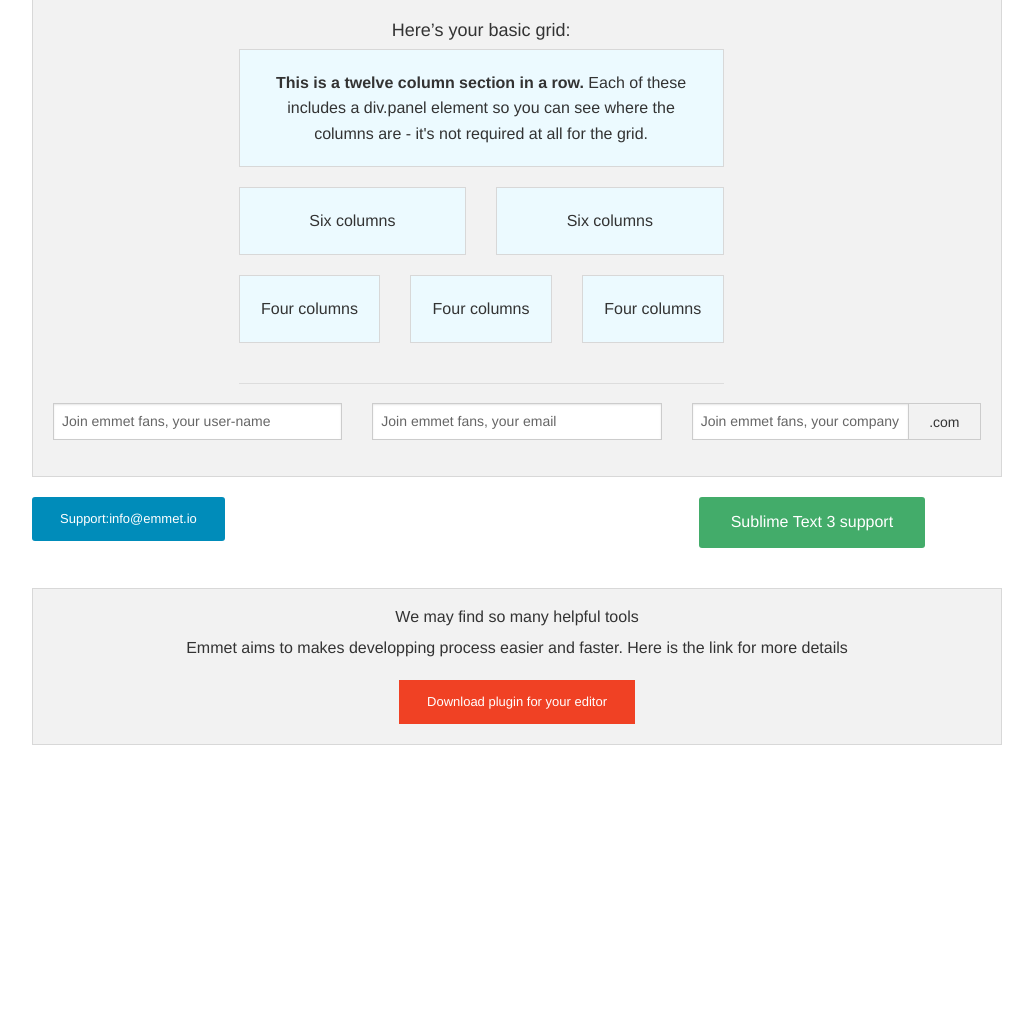
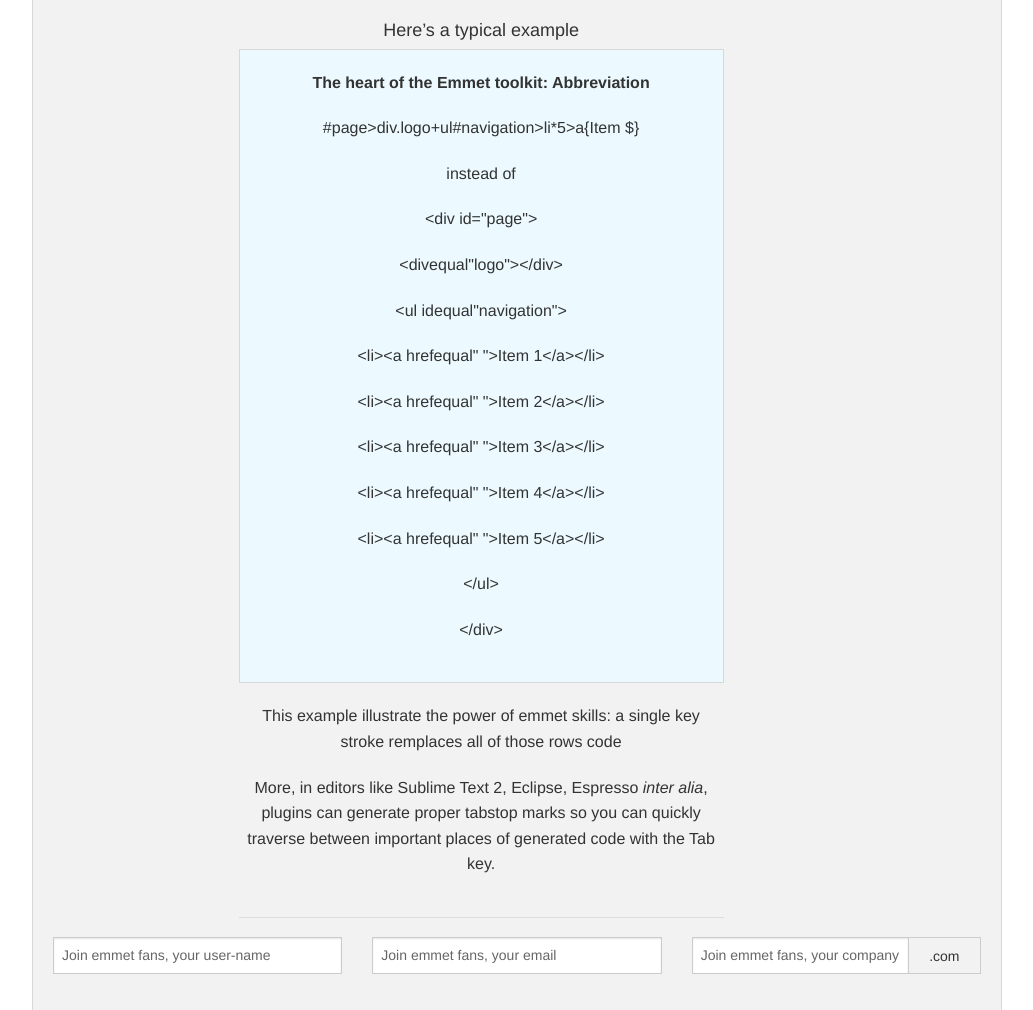
Before and after one commit to NTUMBA/Cheatsheet_emmet_foundation, a plain HTML site: page index.html in a window 1280 px wide. Shown: the part 1021-2031 px from the top of the page, without its empty margins (123-1156 px from the left). Before the commit the page ends 1786 px from the top, so only its background shows below. Drawn offline with Linux system fonts and the light colour scheme.

```diff
--- a/index.html
+++ b/index.html
@@ -17,7 +17,7 @@
           <li><a href="http://emmet.io/"><img src="http://emmet.io/i/logo-large.png"  class="logo" alt="emmet's logo"></a></li>
 
           <li>
-            <a href="http://foundation.zurb.com/docs">Foundation Documentation</a>
+            <a href="docs.emmet.io">Emmet Documentation</a>
             <ul class="nested vertical menu">
               <li><a href="emmet.io/download/">Download</a></li>
               <li><a href="emmet.io/credits/">Credits</a></li>
@@ -68,12 +68,12 @@
                   <div class="large-4 medium-4 columns">
                   </div>
                   <div class="large-4 medium-4 columns">
-                    <h4>User matter</h4>
+                    <h4>User matters</h4>
                     <p><br />Users can easly add new snippets and fine-tune Emmet experience with just a <a href="docs.emmet.io/customization/"> Few JSON files</a></p>
                     <a href="docs.emmet.io/abbreviations/" class="medium radius success button">Files</a></p>
                   </div>
                   <div class="large-4 medium-4 columns">
-                    <h4>Platform for tools's innavotion</h4>
+                    <h4>Platform for tools's innovation</h4>
                     <p><br />Immersion<a href="https://github.com/emmetio/emmet">Emmet source code</a> recycled its modules to create our personnal and original actions</p>
                     <a href="docs.emmet.io/css-abbreviations/" class="medium radius success button">Originality</a></p>
                   </div>
@@ -87,43 +87,35 @@
         <div class="grid">
           <div class="row">
             <div class="large-8 medium-8 columns">
-              <h5>Here&rsquo;s your basic grid:</h5>
+              <h5>Here&rsquo;s a typical example</h5>
               <!-- Grid Example -->
 
               <div class="row">
                 <div class="large-12 columns">
                   <div class="callout panel">
-                    <p><strong>This is a twelve column section in a row.</strong> Each of these includes a div.panel element so you can see where the columns are - it's not required at all for the grid.</p>
+      <!-- This is a twelve column section in a row. Each of these includes a div.panel element so you can see where the columns are - it's not required at all for the grid -->
+                    <p><strong>The heart of the Emmet toolkit: Abbreviation</strong></p>
+
+                    <p>#page&gt;div.logo+ul#navigation&gt;li*5&gt;a{Item $}</p>
+                    <p>instead of</p>
+                      <p>&lt;div id=&quot;page&quot;&gt;</p>
+                          <p>&lt;divequal&quot;logo&quot;&gt;&lt;/div&gt;</p>
+                          <p>&lt;ul idequal&quot;navigation&quot;&gt;</p>
+                              <p>&lt;li&gt;&lt;a hrefequal&quot; &quot;&gt;Item 1&lt;/a&gt;&lt;/li&gt;</p>
+                              <p>&lt;li&gt;&lt;a hrefequal&quot; &quot;&gt;Item 2&lt;/a&gt;&lt;/li&gt;</p>
+                              <p>&lt;li&gt;&lt;a hrefequal&quot; &quot;&gt;Item 3&lt;/a&gt;&lt;/li&gt;</p>
+                              <p>&lt;li&gt;&lt;a hrefequal&quot; &quot;&gt;Item 4&lt;/a&gt;&lt;/li&gt;</p>
+                              <p>&lt;li&gt;&lt;a hrefequal&quot; &quot;&gt;Item 5&lt;/a&gt;&lt;/li&gt;</p>
+                          <p>&lt;/ul&gt;
+                      <p>&lt;/div&gt;</p>
+                    </p>
                   </div>
                 </div>
               </div>
               <div class="row">
-                <div class="large-6 medium-6 columns">
-                  <div class="callout panel">
-                    <p>Six columns</p>
-                  </div>
-                </div>
-                <div class="large-6 medium-6 columns">
-                  <div class="callout panel">
-                    <p>Six columns</p>
-                  </div>
-                </div>
-              </div>
-              <div class="row">
-                <div class="large-4 medium-4 small-4 columns">
-                  <div class="callout panel">
-                    <p>Four columns</p>
-                  </div>
-                </div>
-                <div class="large-4 medium-4 small-4 columns">
-                  <div class="callout panel">
-                    <p>Four columns</p>
-                  </div>
-                </div>
-                <div class="large-4 medium-4 small-4 columns">
-                  <div class="callout panel">
-                    <p>Four columns</p>
-                  </div>
+                <div class="large-12 columns">
+                <p>This example illustrate the power of emmet skills: a single key stroke remplaces all of those rows code</p>
+                <p>More, in editors like Sublime Text 2, Eclipse, Espresso <em>inter alia</em>, plugins can generate proper tabstop marks so you can quickly traverse between important places of generated code with the Tab key.</p>
                 </div>
               </div>
 
```
